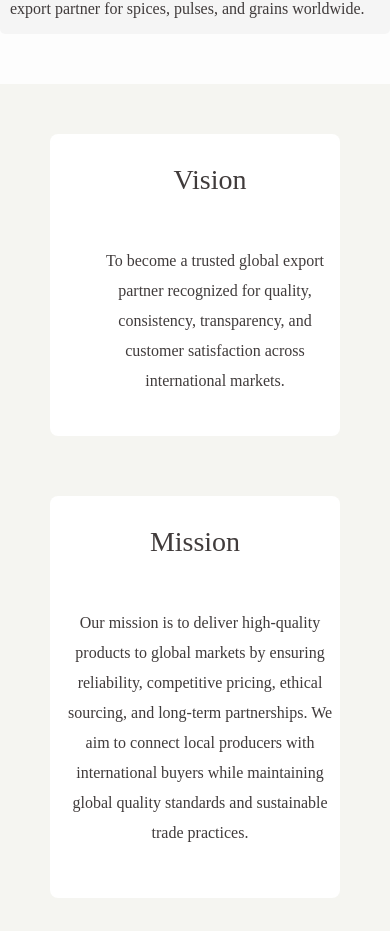
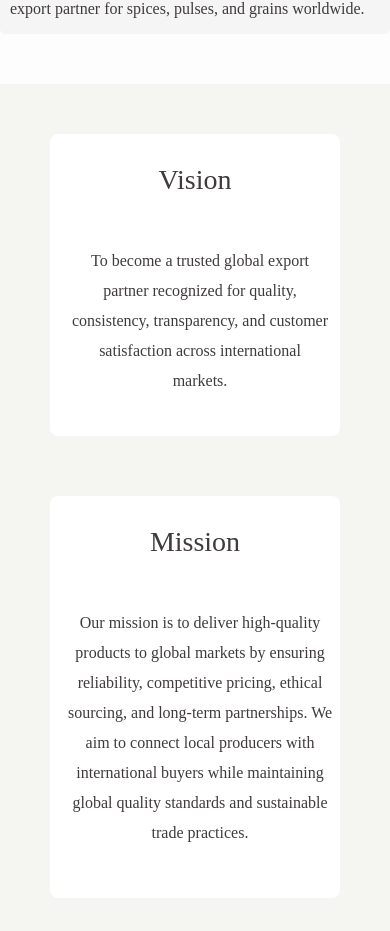
Before and after one commit to swramesh017-arch/vaaraahiexports.in, a plain HTML site: page aboutus.html in a window 390 px wide. Shown: the part 1113-2044 px from the top of the page. Drawn offline with Linux system fonts and the light colour scheme.

Commit message:
Add files via upload

```diff
--- a/aboutus.css
+++ b/aboutus.css
@@ -125,9 +125,10 @@
 .vision-sec{
     display: block;
     align-items: center;
+    justify-content: center;
     margin-top: 30px;
     margin-bottom: 30px;
-    padding-left: 30px;
+    padding-left: 10px;
     width: 100%;
     height: auto;
     border-radius: 8px;
@@ -141,6 +142,7 @@
 @media (max-width: 600px) {
     .vision-sec {
         margin-left: 0px;
+        padding-right: 10px;
         width: 100%;
     }
 }
```
